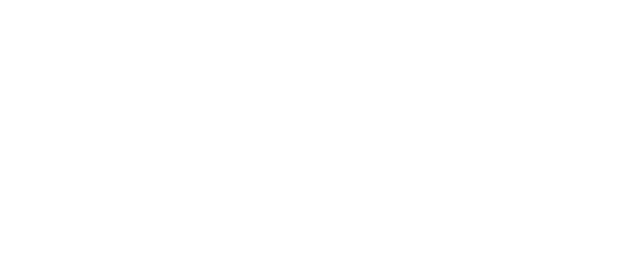
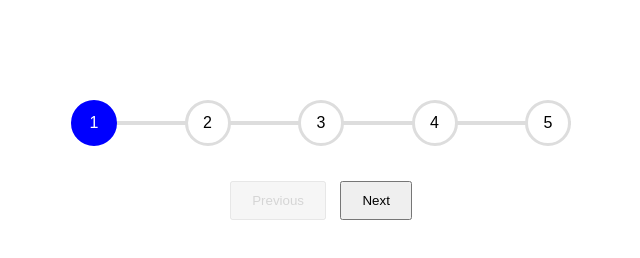
Before and after one commit to acciojob/progress-bar-Saivigneshnomula, a website: page main.html in a window 1280 px wide. Shown: the whole page, without its empty margins (319-959 px from the left). Drawn offline with Linux system fonts and the light colour scheme.

Commit message:
created a submission

```diff
--- a/main.html
+++ b/main.html
@@ -7,7 +7,22 @@
 </head>
 
 <body>
-	<!-- the entire body must be written by student -->
+	<div class="container">
+
+        <div class="progress-container">
+            <div class="progress" id="progress"></div>
+
+            <div class="circle active" id="circle-1">1</div>
+            <div class="circle" id="circle-2">2</div>
+            <div class="circle" id="circle-3">3</div>
+            <div class="circle" id="circle-4">4</div>
+            <div class="circle" id="circle-5">5</div>
+        </div>
+
+        <button id="prev" disabled>Previous</button>
+        <button id="next">Next</button>
+
+    </div>
     <script type="text/javascript" src="./script.js">
 </script>
 
--- a/script.js
+++ b/script.js
@@ -1 +1,31 @@
 //your JS code here. If required.
+let step = 1;
+
+let next = document.getElementById("next");
+let prev = document.getElementById("prev");
+
+let circles = document.querySelectorAll(".circle");
+
+next.onclick = function () {
+    step++;
+
+    circles[step - 1].classList.add("active");
+
+    prev.disabled = false;
+
+    if (step == 5) {
+        next.disabled = true;
+    }
+};
+
+prev.onclick = function () {
+    circles[step - 1].classList.remove("active");
+
+    step--;
+
+    next.disabled = false;
+
+    if (step == 1) {
+        prev.disabled = true;
+    }
+};
--- a/styles.css
+++ b/styles.css
@@ -1 +1,63 @@
 /*  your css code here. If applicable */
+body {
+    font-family: Arial;
+}
+
+.container {
+    width: 500px;
+    margin: 100px auto;
+    text-align: center;
+}
+
+.progress-container {
+    display: flex;
+    justify-content: space-between;
+    align-items: center;
+    position: relative;
+    margin-bottom: 30px;
+}
+
+.progress-container::before {
+    content: "";
+    position: absolute;
+    height: 4px;
+    width: 100%;
+    background-color: #ddd;
+    z-index: -1;
+}
+
+.progress {
+    position: absolute;
+    height: 4px;
+    width: 0%;
+    background-color: blue;
+    z-index: -1;
+}
+
+.circle {
+    width: 40px;
+    height: 40px;
+    border-radius: 50%;
+    background-color: white;
+    border: 3px solid #ddd;
+
+    display: flex;
+    justify-content: center;
+    align-items: center;
+}
+
+.circle.active {
+    border-color: blue;
+    background-color: blue;
+    color: white;
+}
+
+button {
+    padding: 10px 20px;
+    margin: 5px;
+}
+
+button:disabled {
+    cursor: not-allowed;
+    opacity: 0.5;
+}
```
